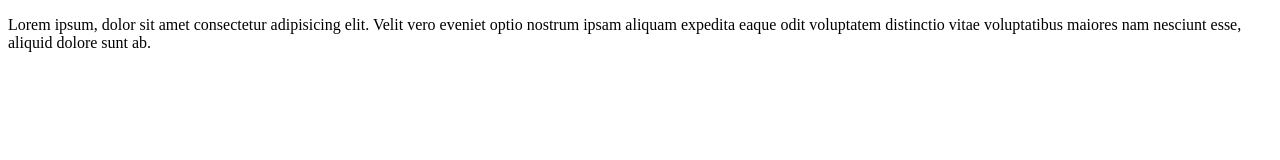
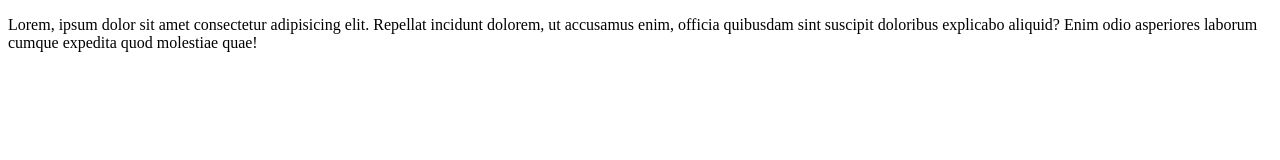
Before and after one commit to VitokaVTK/Teste, a plain HTML site: page Front/index.html in a window 1280 px wide. Drawn offline with Linux system fonts and the light colour scheme.

Commit message:
alterei alguma coisa

```diff
--- a/Front/index.html
+++ b/Front/index.html
@@ -6,6 +6,6 @@
     <title>Document</title>
 </head>
 <body>
-    <p>Lorem ipsum, dolor sit amet consectetur adipisicing elit. Velit vero eveniet optio nostrum ipsam aliquam expedita eaque odit voluptatem distinctio vitae voluptatibus maiores nam nesciunt esse, aliquid dolore sunt ab.</p>
+    <p>Lorem, ipsum dolor sit amet consectetur adipisicing elit. Repellat incidunt dolorem, ut accusamus enim, officia quibusdam sint suscipit doloribus explicabo aliquid? Enim odio asperiores laborum cumque expedita quod molestiae quae!</p>
 </body>
 </html>
--- /dev/null
+++ b/Front/style.css
@@ -0,0 +1,3 @@
+*{
+    margin: 0 auto;
+}
```
